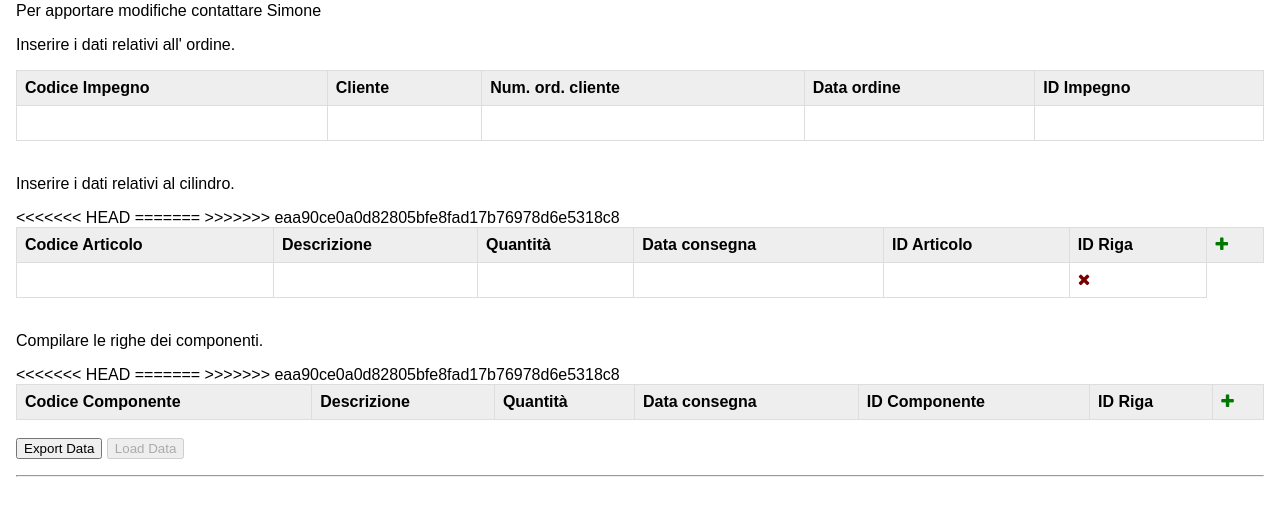
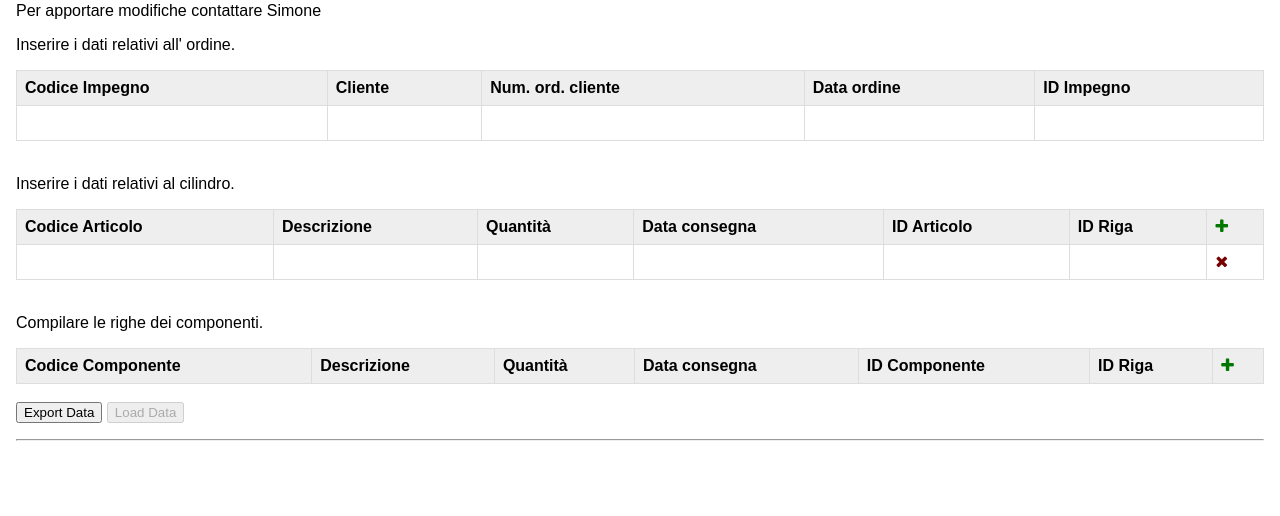
Before and after one commit to gerseun/flask, a Flask app: page /About in a window 1280 px wide. Shown: the part 242-758 px from the top of the page. Run offline with Flask 2, Linux system fonts and the light colour scheme; data that the repository does not hold is empty; some libraries are stand-ins or nearby versions.

Commit message:
corretto NouvoImpegno

```diff
--- a/app/templates/NuovoImpegno.html
+++ b/app/templates/NuovoImpegno.html
@@ -40,12 +40,12 @@
       </thead>
       <tbody class="body">
         <tr>
-<<<<<<< HEAD
           <td headers="cod_art" contenteditable="true" class="search_art"></td>
           <td headers="desc_art" contenteditable="true"></td>
           <td headers="qt_art" contenteditable="true"></td>
           <td headers="data_cons_art" contenteditable="true"></td>
           <td headers="id_art" contenteditable="false"></td>
+          <td headers="id_riga_art" contenteditable="false"></td>
           <td class="control"><i class="table-remove fa fa-times"></i></td>
         </tr>
         <tr class="hide">
@@ -54,23 +54,7 @@
           <td headers="qt_art" contenteditable="true"></td>
           <td headers="data_cons_art" contenteditable="true"></td>
           <td headers="id_art" contenteditable="false"></td>
-=======
-          <td contenteditable="true" class="search_art"></td>
-          <td contenteditable="true"></td>
-          <td contenteditable="true"></td>
-          <td contenteditable="true"></td>
-          <td contenteditable="false"></td>
-          <td contenteditable="false"></td>
-          <td class="control"><i class="table-remove fa fa-times"></i></td>
-        </tr>
-        <tr class="hide">
-          <td contenteditable="true" class="search_art"></td>
-          <td contenteditable="true"></td>
-          <td contenteditable="true"></td>
-          <td contenteditable="true"></td>
-          <td contenteditable="false"></td>
-          <td contenteditable="false"></td>
->>>>>>> eaa90ce0a0d82805bfe8fad17b76978d6e5318c8
+          <td headers="id_riga_art" contenteditable="false"></td>
           <td class="control"><i class="table-remove fa fa-times"></i></td>
         </tr>
       </tbody>
@@ -91,20 +75,12 @@
       </thead>
       <tbody class="body">
         <tr class="hide">
-<<<<<<< HEAD
           <td headers="cod_comp" contenteditable="true" class="search_comp"></td>
           <td headers="desc_comp" contenteditable="true"></td>
           <td headers="qt_comp" contenteditable="true"></td>
           <td headers="data_cons_comp" contenteditable="true"></td>
           <td headers="id_comp" contenteditable="false"></td>
-=======
-          <td contenteditable="true" class="search_comp"></td>
-          <td contenteditable="true"></td>
-          <td contenteditable="true"></td>
-          <td contenteditable="true"></td>
-          <td contenteditable="false"></td>
-          <td contenteditable="false"></td>
->>>>>>> eaa90ce0a0d82805bfe8fad17b76978d6e5318c8
+          <td headers="id_riga_comp" contenteditable="false"></td>
           <td class="control"><i class="table-remove fa fa-times"></i></td>
         </tr>
       </tbody>
```
